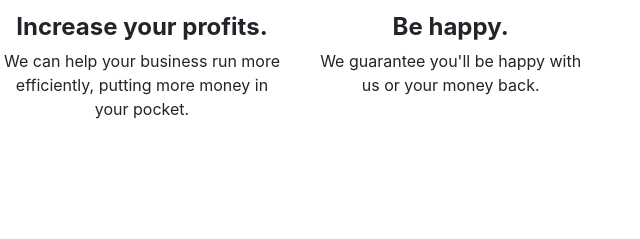
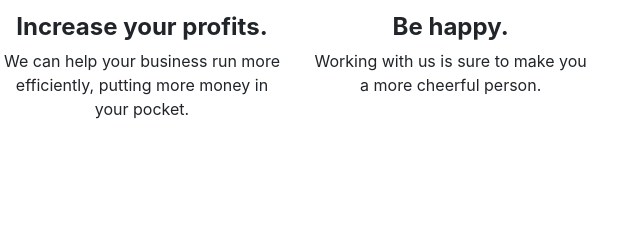
Before and after one commit to alpinetyler/clarence-and-associates, a website: page index.html in a window 1280 px wide. Shown: the part 356-595 px from the top of the page, 498-1138 px from the left. Drawn offline with nearby package versions, Linux system fonts and the light colour scheme.

Commit message:
wording change

```diff
--- a/index.html
+++ b/index.html
@@ -78,7 +78,7 @@
         <div class="col-lg-4 feature-box">
           <p><i class="fas fa-heart feature-icon"></i></p>
           <h3 class="feature-title">Be happy.</h3>
-          <p class="feature-text">We guarantee you'll be happy with us or your money back.</p>
+          <p class="feature-text">Working with us is sure to make you a more cheerful person.</p>
         </div>
       </div>
     </div>
```
